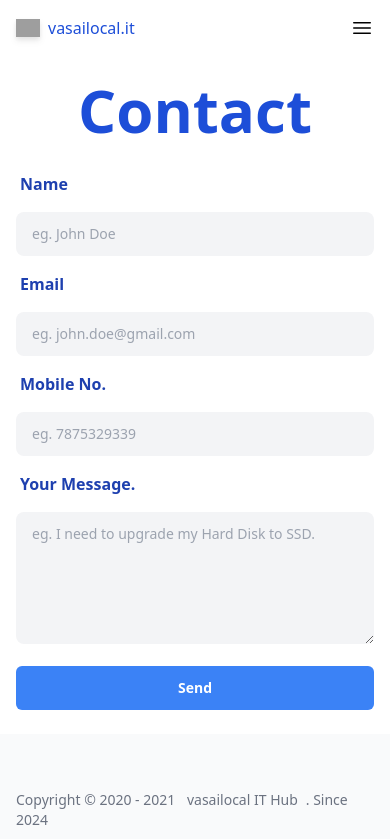
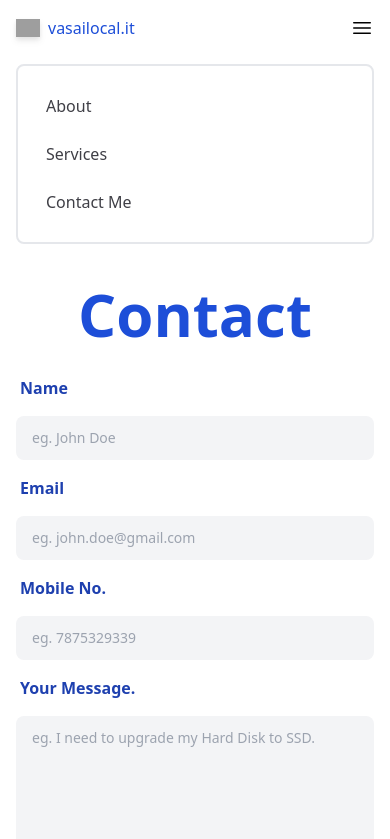
Before and after one commit to shanerwarner/vasailocal, a website: page public/contact.html in a window 390 px wide. Both pictures are taken after a click on the button 362 px from the left and 28 px from the top of the page. Shown: the top 839 px of the page. Drawn offline with Linux system fonts and the light colour scheme; grey boxes are pictures that could not be loaded.

Commit message:
js script

```diff
--- a/public/contact.html
+++ b/public/contact.html
@@ -100,7 +100,24 @@
                 </div>
             </div>
         </footer>
+        <!--Mobile Menu Javascript Code-->
+        <script>
 
+            //grab everyting we need
+
+            const btn = document.querySelector('button.mobile-menu-button');
+            const menu = document.querySelector('.mobile-menu');
+
+
+            //add event listeners
+
+            btn.addEventListener('click',()=> {
+                menu.classList.toggle('hidden');
+            }
+            )
+
+
+            </script>
 </body>
 
 </html>
```
Also changed, not shown: public/desktopsupport.html (+17 -0 lines).
